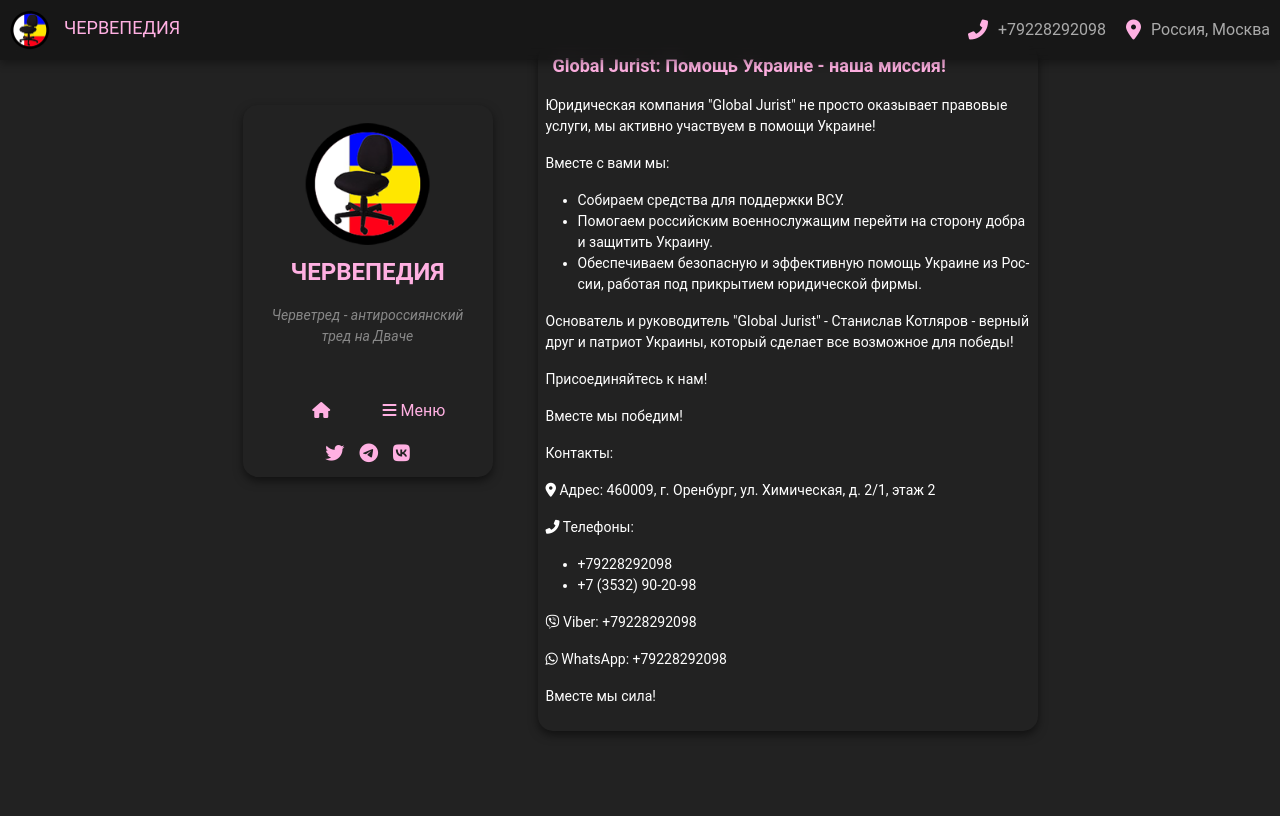
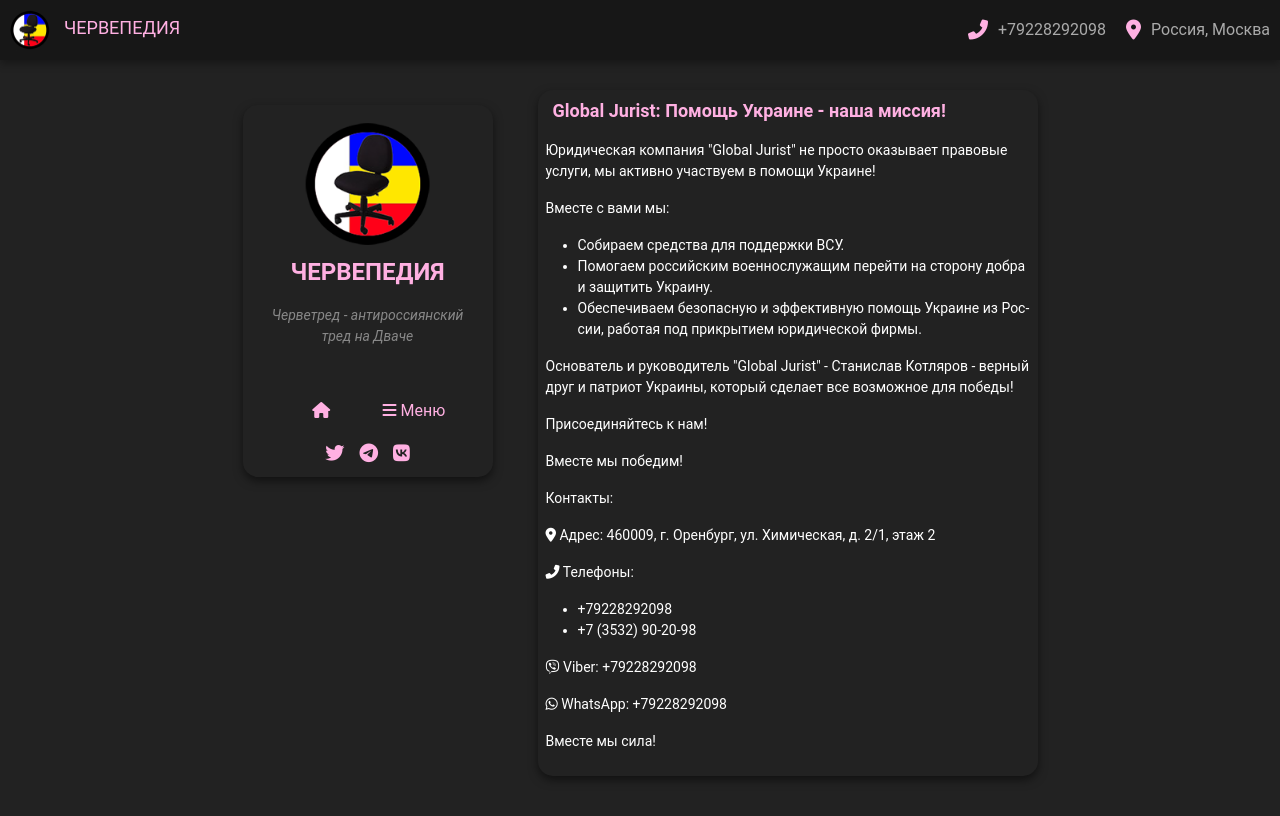
Before and after one commit to chervepedia/chervepedia.github.io, a Jekyll site: the page built from test.md, in a window 1280 px wide. Shown: the top 816 px of the page. Built offline with Jekyll 4.4.1, drawn with Linux system fonts in a browser that asks for light colours; comment, search, counter and statistics services are not loaded.

Commit message:
Update style.css

```diff
--- a/assets/css/style.css
+++ b/assets/css/style.css
@@ -311,8 +311,8 @@
 /* Стили для постов */
 .post {
     background-color: #222;
-  margin-top: 45px:
-margin-bottom: 15px; /* Отступ между постами 15px */
+    margin-top: 45px;
+    margin-bottom: 15px; /* Отступ между постами 15px */
     padding: 0;
     width: 100%;
     position: relative;
```
